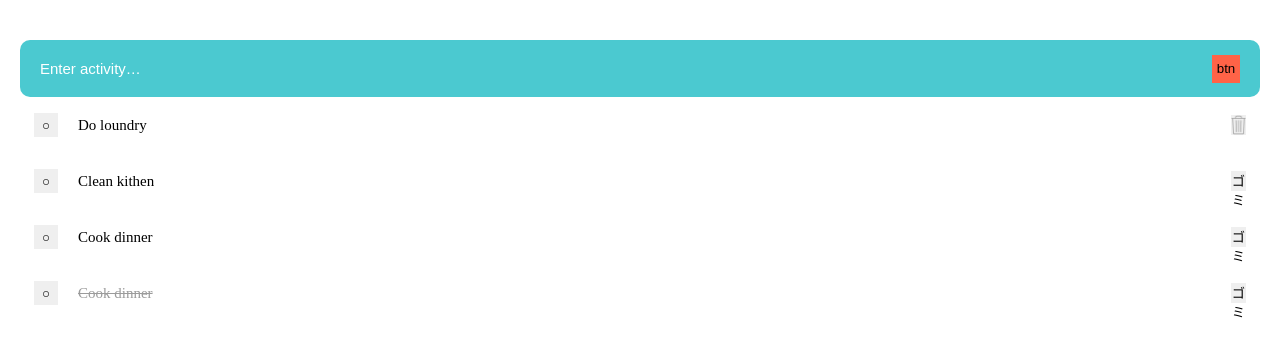
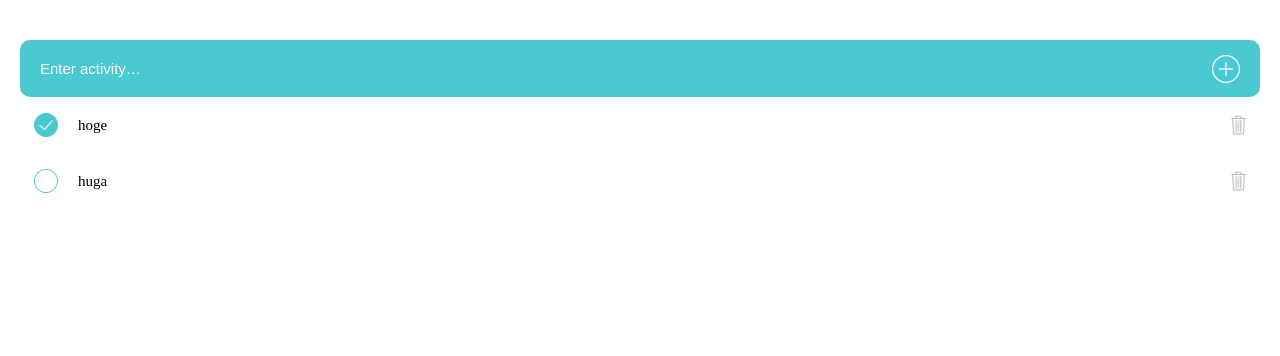
Before and after one commit to otsukayuhi/191020_vue_todo-list, a Vue app: page / in a window 1280 px wide. Shown: the top 356 px of the page. Built offline with nearby package versions, Linux system fonts and the light colour scheme.

Commit message:
永田：チェックスタイル完成

```diff
--- a/src/App.vue
+++ b/src/App.vue
@@ -26,6 +26,7 @@ export default {
 input,
 button {
   border: 0;
+  background: none;
 }
 img {
   max-width: 100%;
--- a/src/components/Todolist.vue
+++ b/src/components/Todolist.vue
@@ -6,40 +6,46 @@
         placeholder="Enter activity…"
         type="text"
       />
-      <button class="inputArea_inputbtn">btn</button>
+      <button class="inputArea_inputbtn">
+        <img src="@/assets/add@2x.png" alt="">
+      </button>
     </div>
 
     <ul class="todoList">
-      <li class="todoList_item">
-        <button class="todoList_check">○</button>
-        <p class="todoList_txt">Do loundry</p>
+      <li class="todoList_item" v-for="todoList in todoLists" :key="todoList.id">
+        <button class="todoList_check">
+          <img src="@/assets/success_check.png" v-if="todoList.checked" alt="">
+          <img src="@/assets/success@2x.png" v-else alt="">
+        </button>
+        <p class="todoList_txt">{{todoList.text}}</p>
         <button class="todoList_delete">
           <img src="@/assets/delete@2x.png" alt="ゴミ" />
         </button>
       </li>
 
-      <li class="todoList_item">
-        <button class="todoList_check">○</button>
-        <p class="todoList_txt">Clean kithen</p>
-        <button class="todoList_delete">ゴミ</button>
-      </li>
-      <li class="todoList_item">
-        <button class="todoList_check">○</button>
-        <p class="todoList_txt">Cook dinner</p>
-        <button class="todoList_delete">ゴミ</button>
-      </li>
-      <li class="todoList_item -checked">
-        <button class="todoList_check">○</button>
-        <p class="todoList_txt">Cook dinner</p>
-        <button class="todoList_delete">ゴミ</button>
-      </li>
     </ul>
   </div>
 </template>
 
 <script>
 export default {
-  name: "TodoList"
+  name: "TodoList",
+    data: () => {
+      return {
+          todoLists:[
+              {
+                  id:0,
+                  text:"hoge",
+                  checked:true
+              },
+              {
+                  id:1,
+                  text:"huga",
+                  checked:false
+              }
+          ]
+      }
+    }
 };
 </script>
 
```
